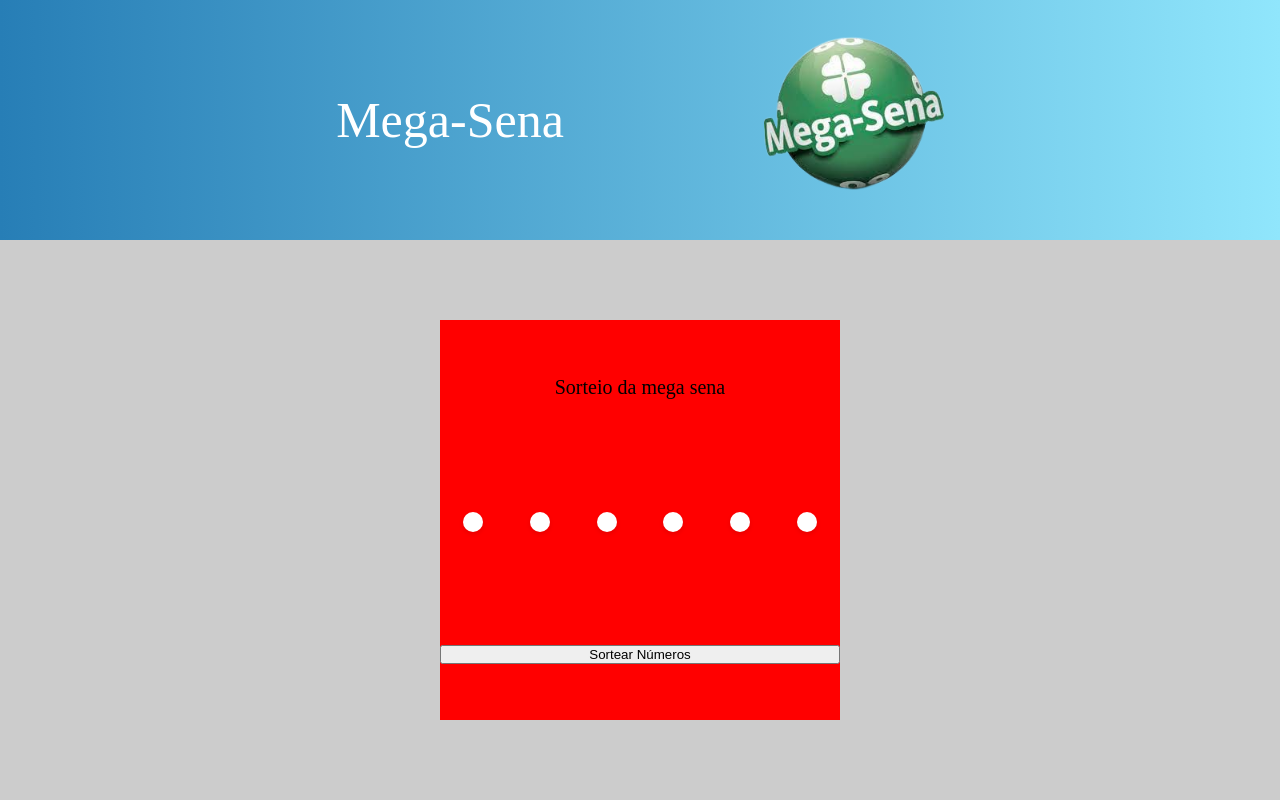
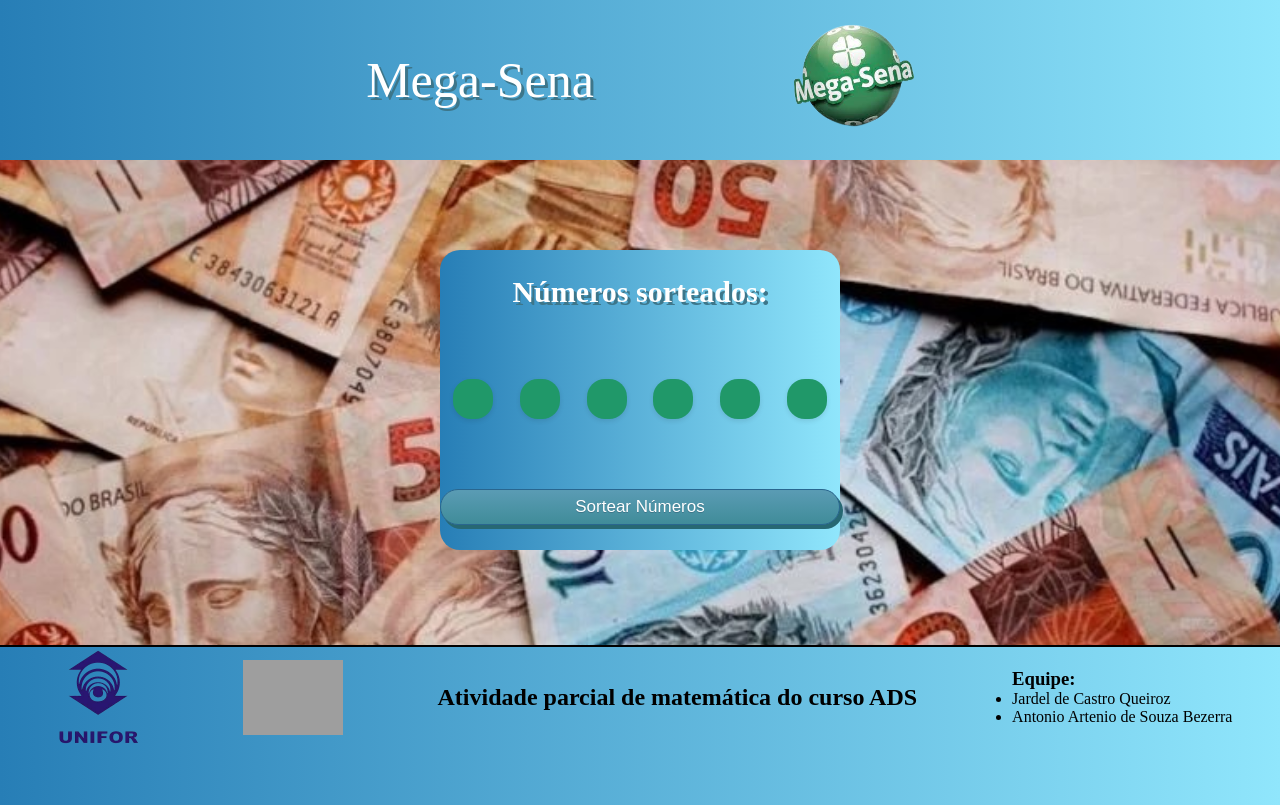
Before and after one commit to jardeljca/Numeros-Mega-Sena, a plain HTML site: page Principal/index.html in a window 1280 px wide. Drawn offline with Linux system fonts and the light colour scheme; grey boxes are pictures that could not be loaded.

Commit message:
Site finalizado
Graças a Deus

```diff
--- a/Principal/JS.js
+++ b/Principal/JS.js
@@ -1,9 +1,9 @@
 /* Função sortear números */
-function SortearNumeros(){
-    var numeros [];
+function SortearNumeros() {
+    var numeros = [];
 
 /* O código abaixo irá gerar 6 nuúmeros aleatórios */
-    while(numeros.leagth < 6){
+    while(numeros.length < 6) {
         var num = Math.floor(Math.random()*61);
         if(!numeros.includes(num)){
             numeros.push(num);
@@ -11,10 +11,10 @@ function SortearNumeros(){
     }
 
 /* O trecho de código abaixo exibirá os números sorteados na página */
-    document.getElementById("numero1").innerHTML = numeros[0];
-    document.getElementById("numero2").innerHTML = numeros[1];
-    document.getElementById("numero3").innerHTML = numeros[2];
-    document.getElementById("numero4").innerHTML = numeros[3];
-    document.getElementById("numero5").innerHTML = numeros[4];
-    document.getElementById("numero6").innerHTML = numeros[5];
+    document.getElementById("num1").innerHTML = numeros[0];
+    document.getElementById("num2").innerHTML = numeros[1];
+    document.getElementById("num3").innerHTML = numeros[2];
+    document.getElementById("num4").innerHTML = numeros[3];
+    document.getElementById("num5").innerHTML = numeros[4];
+    document.getElementById("num6").innerHTML = numeros[5];
 }
--- a/Principal/estilo.css
+++ b/Principal/estilo.css
@@ -7,8 +7,14 @@ body{
     background-color: #fff;
     margin: auto;
 }
+.img-body{
+    background-image: url(./img/dinheiro.jpg);
+    background-size: cover;
+    background-repeat: repeat;
+    background-attachment: fixed;
+}
 header{
-    height: 30vh;
+    height: 20vh;
     width: 100%;
     background: linear-gradient(90deg, #277eb6, #90e6fc);
     display: flex;
@@ -19,40 +25,89 @@ header .titulo{
     font-size: 50px;
     color: #fff;
     margin-right: 200px;
+    text-shadow:3px 3px 0px #3d768a;
 }
 header img{
-    width: 180px;
+    width: 120px;
 }
 .corpo{
-    background-color: #ccc;
-    height: 70vh;
+    height: 60vh;
     display: flex;
     justify-content: center;
     align-items: center;
 }
 .corpo .corpo-sorteio{
-    background-color: red;
-    height: 400px;
+    background: linear-gradient(90deg, #277eb6, #90e6fc);
+    height: 300px;
     width: 400px;
     display: flex;
     flex-direction: column;
     justify-content: space-around;
+    border-radius: 20px;
 }
-.corpo .titulo-sorteio{
-    font-size: 20px;
+.corpo h2{
+    color: #fff;
+    font-size: 30px;
     text-align: center;
+    font-weight: bold;
+    text-shadow:3px 3px 0px #3d768a;
 }
-.corpo .numeros-sorteados{
+.corpo .numeros{
+    height: 80px;
+    text-align: center;
     display: flex;
-    justify-content: space-around;
+    justify-content: center;
 }
-.corpo p{
-    font-size: 18px;
+
+.numeros p{
+    color: #fff;
+    font-size: 30px;
     font-weight: bold;
-    display: inline-block;
-    margin: 0 10px;
-    padding: 10px;
-    background-color: #fff;
-    border-radius: 10px;
+    height: 40px;
+    width: 40px;
+    margin: auto;
+    text-align: center;
+    background-color: #209869;
+    border-radius: 45%;
     box-shadow: 0 2px 5px rgba(0, 0, 0, 0.1);
 }
+.corpo button{
+    box-shadow: 3px 4px 0px 0px #276873;
+	background:linear-gradient(to bottom, #599bb3 5%, #408c99 100%);
+	background-color:#599bb3;
+	border-radius:18px;
+	border:1px solid #29668f;
+	display:inline-block;
+	cursor:pointer;
+	color:#ffffff;
+	font-family:Arial;
+	font-size:17px;
+	padding:7px 25px;
+	text-decoration:none;
+	text-shadow:0px 1px 0px #3d768a;
+}
+footer{
+    height: 20vh;
+    background: linear-gradient(90deg, #277eb6, #90e6fc);
+}
+footer .rodape{
+    display: flex;
+    flex-direction: row;
+    justify-content: space-around;
+    align-items: center;
+}
+footer hr{
+    margin-top: 5px;
+}
+footer img{
+    width: 100px;
+}
+h2{
+    word-wrap: break-word;
+    text-align: center;
+    display: inline-block;
+}
+
+@media (screen) {
+
+}
--- a/Principal/index.html
+++ b/Principal/index.html
@@ -3,29 +3,45 @@
 <head>
     <meta charset="UTF-8">
     <meta http-equiv="X-UA-Compatible" content="IE=edge">
-    <meta name="viewport" content="width=device-width, initial-scale=1.0">
+    <meta name="viewport" content="width=device-width, initial-scale=no">
     <title>Números da Mega Sena</title>
 
     <link rel="stylesheet" href="./estilo.css">
 </head>
-<body>
+<body class="img-body">
     <header>
         <div class="titulo">Mega-Sena</div>
         <img src="./img/Mega-Sena-Cabecalho.png" alt="Imagem do bilhete da loteria">
     </header>
     <div class="corpo">
         <div class="corpo-sorteio">
-            <div class="titulo-sorteio">Sorteio da mega sena</div>
-            <div class="numeros-sorteados">
-                <p id="numero1"></p>
-                <p id="numero2"></p>
-                <p id="numero3"></p>
-                <p id="numero4"></p>
-                <p id="numero5"></p>
-                <p id="numero6"></p>
+            <h2>Números sorteados:</h2>
+            <div class="numeros">
+                <p id="num1"></p>
+                <p id="num2"></p>
+                <p id="num3"></p>
+                <p id="num4"></p>
+                <p id="num5"></p>
+                <p id="num6"></p>
             </div>
             <button onclick="SortearNumeros()">Sortear Números</button>
         </div>
     </div>
+    <footer>
+        <hr color="black">
+        <div class="rodape">
+            <img src="./img/Unifor-Logo-removebg-preview.png" alt="logo unifor">
+            <img src="./img/WhatsApp Image 2023-03-09 at 22.15.34_auto_x2.jpg" alt="Logo matemática">
+            <h2>Atividade parcial de matemática do curso ADS</h2>
+            <ul>
+                <h3>Equipe:</h3>
+                <li>
+                    Jardel de Castro Queiroz
+                </li>
+                <li>Antonio Artenio de Souza Bezerra</li>
+            </ul>
+        </div>
+    </footer>
+    <script src="./JS.js"></script>
 </body>
 </html>
```
Also changed, not shown: Principal/chatgpt.html (deleted, +0 -105 lines), Principal/img/Unifor-Logo-removebg-preview.png (added), Principal/img/dinheiro.jpg (added), 1 other file.
